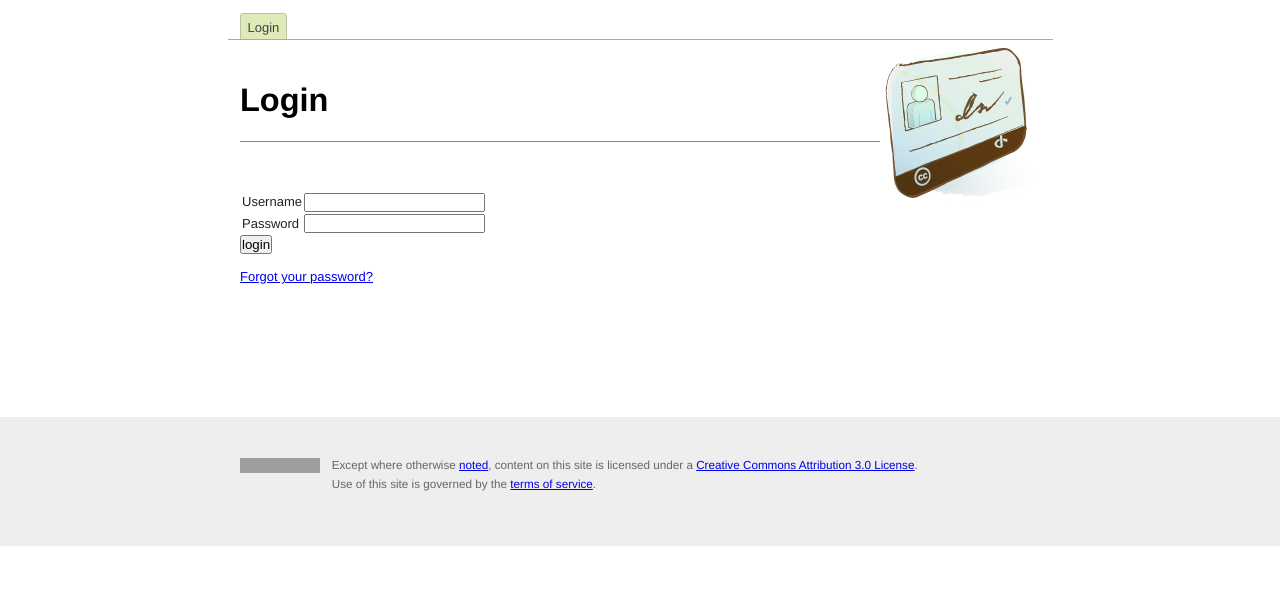
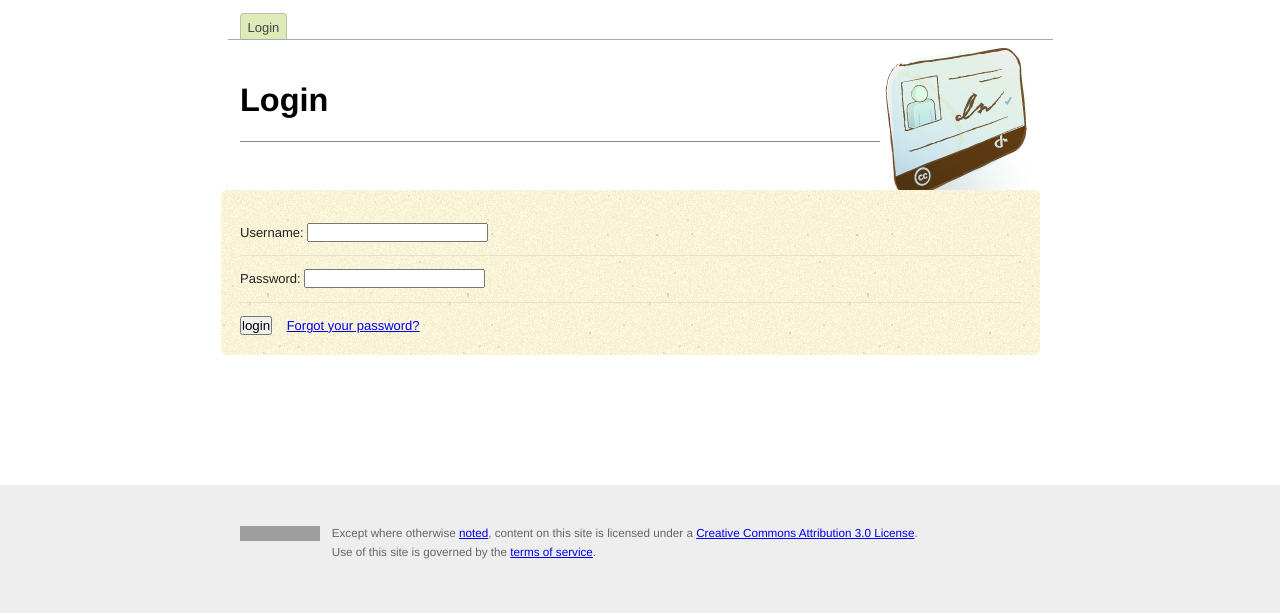
Before and after one commit to cc-archive/commoner, a Django app: template src/commoner/templates/registration/login.html in a window 1280 px wide. Shown: the part 75-688 px from the top of the page. Run offline with Django 3.2, Linux system fonts and the light colour scheme; the template is opened without the code that fills it, so the values that code supplies are empty, except form fields; tables that the repository leaves empty hold one stand-in row (values such as "Sample post"); form fields are guessed from the names that the template uses; grey boxes are pictures that could not be loaded.

Commit message:
Divified login form

```diff
--- a/src/commoner/templates/registration/login.html
+++ b/src/commoner/templates/registration/login.html
@@ -7,16 +7,26 @@
 <p>Your username and password didn't match. Please try again.</p>
 {% endif %}
 
+<div class="form">
 <form method="post" action=".">
-<table>
-<tr><td>{{ form.username.label_tag }}</td><td>{{ form.username }}</td></tr>
-<tr><td>{{ form.password.label_tag }}</td><td>{{ form.password }}</td></tr>
-</table>
 
-<input type="submit" value="login" />
-<input type="hidden" name="next" value="{{ next }}" />
-<p><a href="{% url password_reset %}">Forgot your password?</a></p>
+	<div class="field" id="username">
+		<span class="field_label">{{ form.username.label_tag }}: </span>
+		{{ form.username }}
+	</div>
+
+	<div class="field" id="password">
+		<span class="field_label">{{ form.password.label_tag }}: </span>
+		{{ form.password }}
+	</div>
+
+ 	<input type="hidden" name="next" value="{{ next }}" />
+	<p>
+		<input type="submit" value="login" />
+		&nbsp;&nbsp;&nbsp;<a href="{% url password_reset %}">Forgot your password?</a>
+	</p>
 
 </form>
+</div>
 
 {% endblock %}
```
